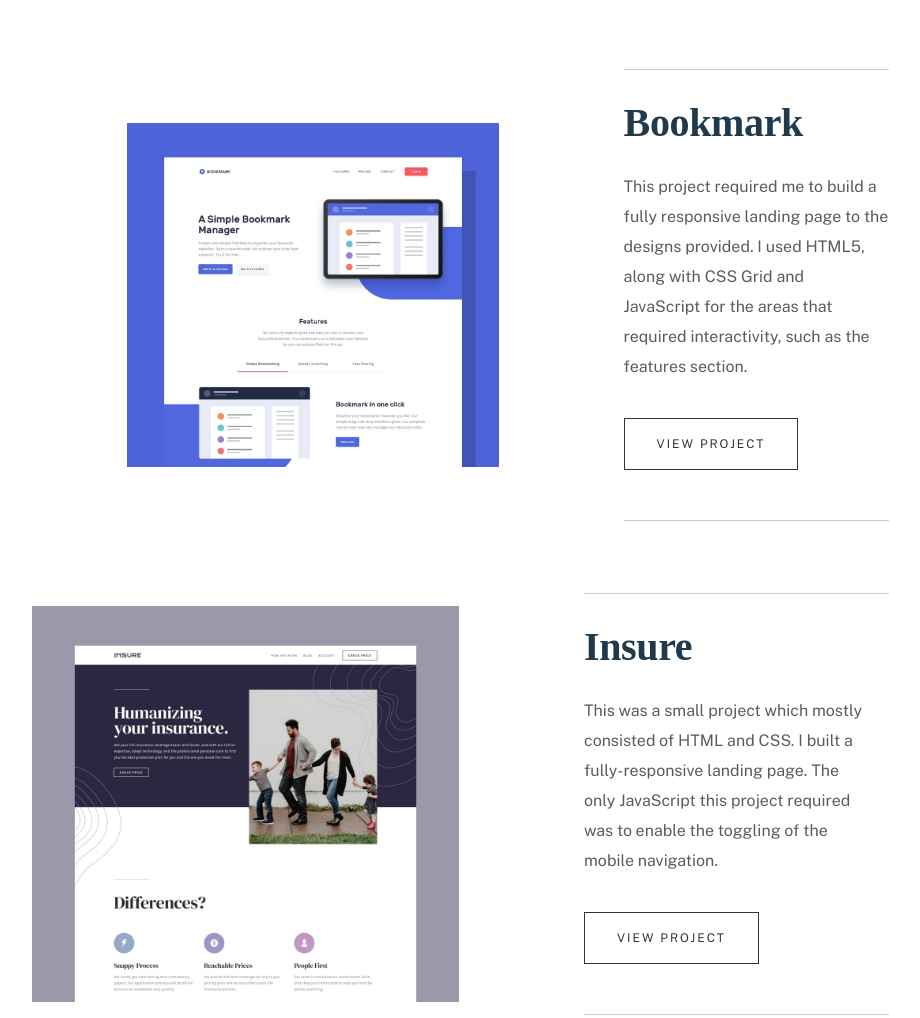
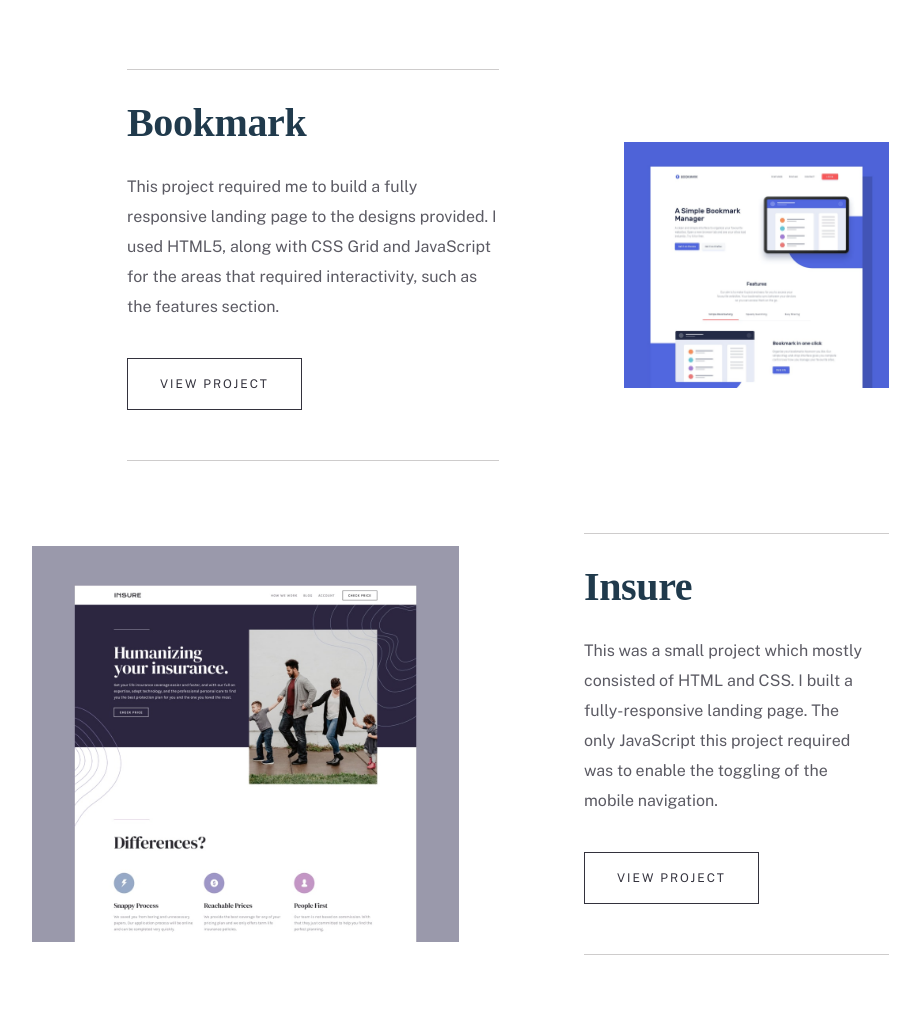
Before and after one commit to Aylaataydir/starter-code, a plain HTML site: page portfolio.html in a window 1280 px wide. Shown: the part 615-1633 px from the top of the page, without its empty margins (132-1052 px from the left). Drawn offline with nearby package versions, Linux system fonts and the light colour scheme; a web font is replaced by a local one.

Commit message:
add media query for portfolio part

```diff
--- a/SCSS/components/_responsive.scss
+++ b/SCSS/components/_responsive.scss
@@ -115,7 +115,23 @@
         margin-block-start: (5rem);
     }
 
+    .container.bookmark,
+    .container.fylo {
+        grid-template-columns: 1.75fr 1.25fr;
+
+        .container__picture {
+            order: 2;
+        }
+
+        .container__text {
+            order: 1;
+        }
+    }
+
+
 }
+
+
 
 
 @media (min-width:64rem) {
@@ -176,6 +192,12 @@
         margin-inline-start: 5.9375rem;
     }
 
-    .
+    .insure {
+        margin-inline-end: 5.9375rem;
+    }
+
+    .fylo {
+        margin-inline-start: 5.9375rem;
+    }
 
 }
```
Also changed, not shown: SCSS/main.css, 1 other file.
